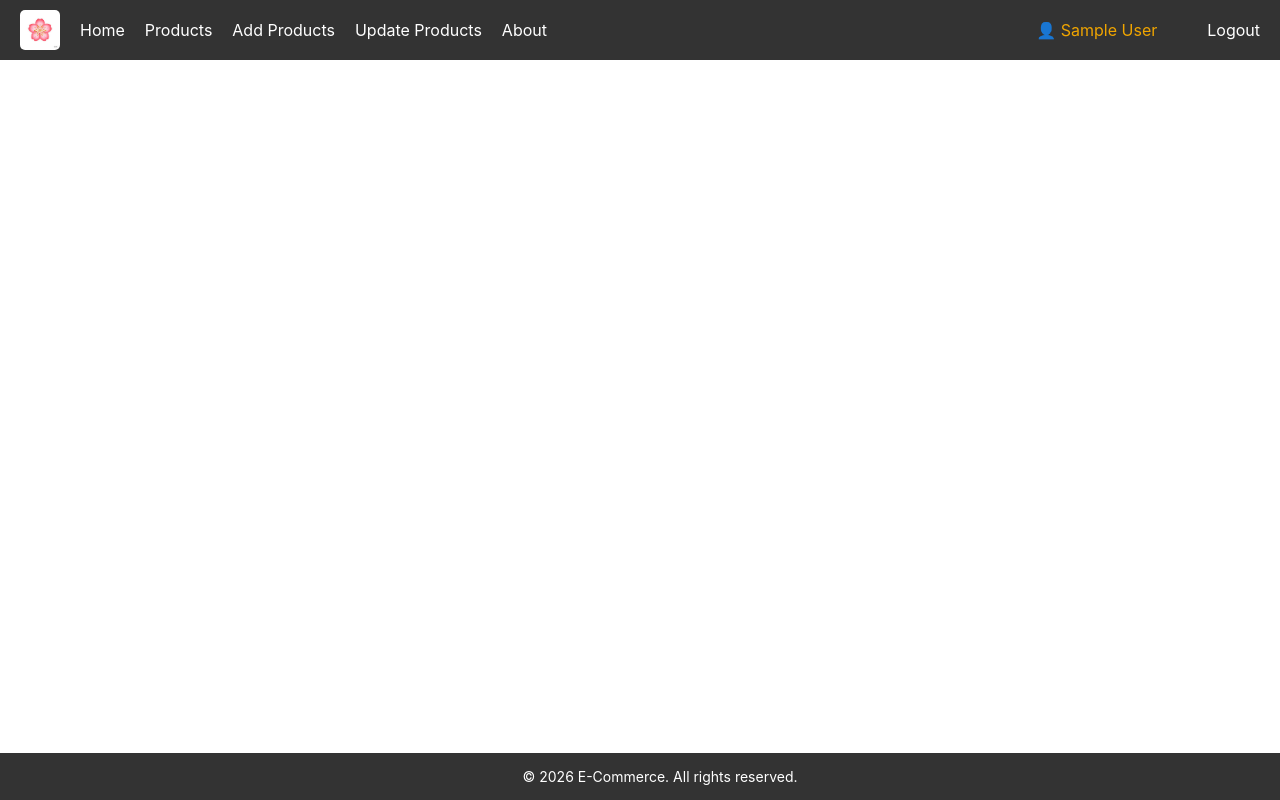
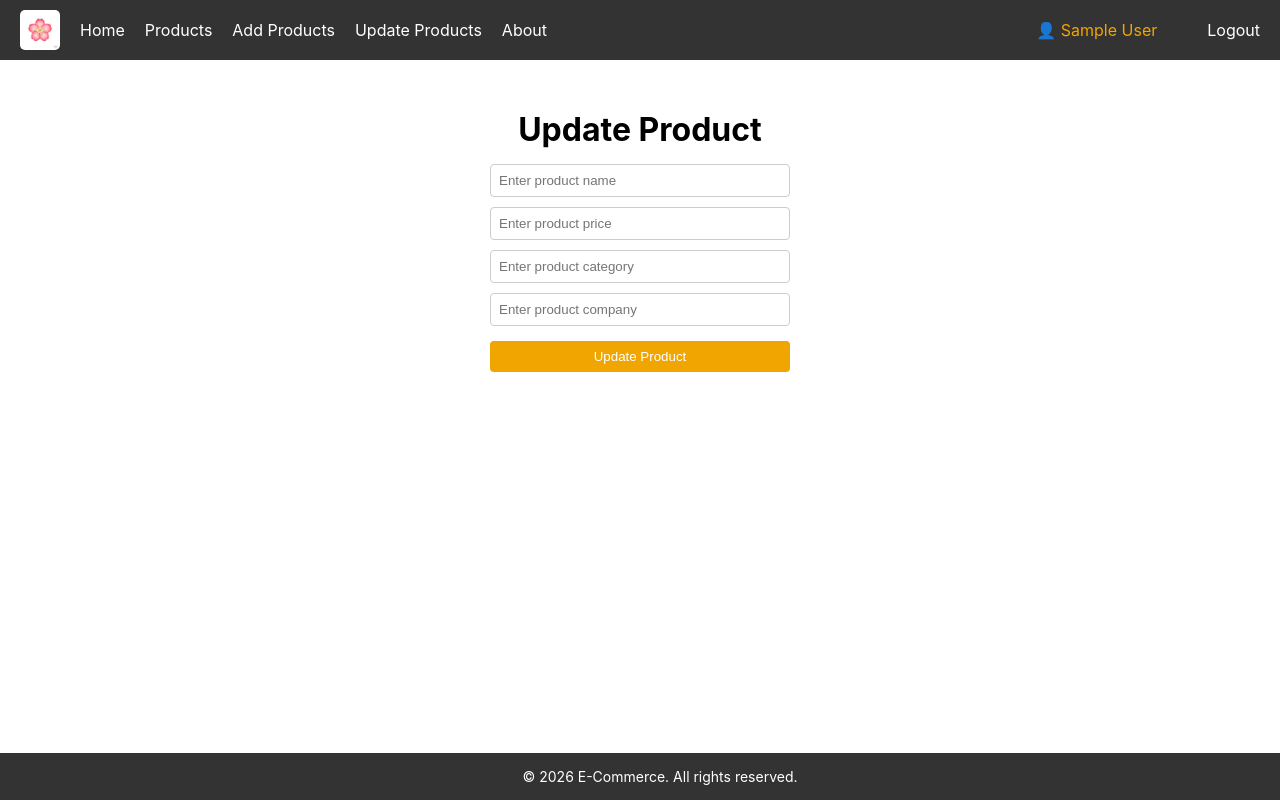
Before and after one commit to RekhaVerma2806/Node_react_E-Commerce_Website, a React (Create React App) app in the folder frontend/: page /update/1 in a window 1280 px wide. Built offline with nearby package versions, Linux system fonts and the light colour scheme; sample sign-in values are in the browser's storage.

Commit message:
update product ui

```diff
--- a/frontend/src/App.js
+++ b/frontend/src/App.js
@@ -7,6 +7,7 @@ import PrivateComponent from './components/PrivateComponent';
 import Login from './components/Login';
 import AddProduct from './components/AddProduct';
 import Product from './components/Product';
+import UpdateProduct from './components/UpdateProduct';
 
 function App() {
   return (
@@ -18,7 +19,7 @@ function App() {
           <Route path="/" element={<h1>Home</h1>} />
           <Route path="/products" element={<Product />} />
           <Route path="/add" element={<AddProduct />} />
-          <Route path="/update" element={<h1>Update Products</h1>} />
+          <Route path="/update/:id" element={<UpdateProduct />} />
           <Route path="/about" element={<h1>About</h1>} />
         </Route>
         <Route path="/signup" element={<Signup />} />
--- a/frontend/src/components/Product.js
+++ b/frontend/src/components/Product.js
@@ -1,4 +1,5 @@
 import React, { useState, useEffect } from 'react';
+import { Link } from 'react-router-dom';
 
 const Product = () => {
     const [products, setProducts] = useState([]);
@@ -45,7 +46,10 @@ const Product = () => {
                             <td>₹{product.price}</td>
                             <td>{product.category}</td>
                             <td>{product.company}</td>
-                            <td><button onClick={() => deleteProduct(product._id)} className="delete-btn">Delete</button></td>
+                            <td>
+                                <Link to={`/update/${product._id}`} className="update-btn">Update </Link>&nbsp;&nbsp;
+                                <button onClick={() => deleteProduct(product._id)} className="delete-btn">Delete</button>
+                            </td>
                         </tr>
                     ))}
                 </tbody>
--- /dev/null
+++ b/frontend/src/components/UpdateProduct.js
@@ -0,0 +1,22 @@
+import React from 'react';
+
+const UpdateProduct = () => {
+
+    const updateProduct = async () => {}
+    return (
+        <div className="add-product-container">
+        <h1>Update Product</h1>
+        <input type="text" placeholder='Enter product name'  />
+
+        <input type="number" placeholder='Enter product price' />
+
+        <input type="text" placeholder='Enter product category' />
+
+        <input type="text" placeholder='Enter product company' />
+
+        <button onClick={updateProduct} className="signup-btn">Update Product</button>
+    </div>
+    )
+}
+
+export default UpdateProduct;
```
Also changed, not shown: 1 other file (tests, documents, lock files or other folders).
